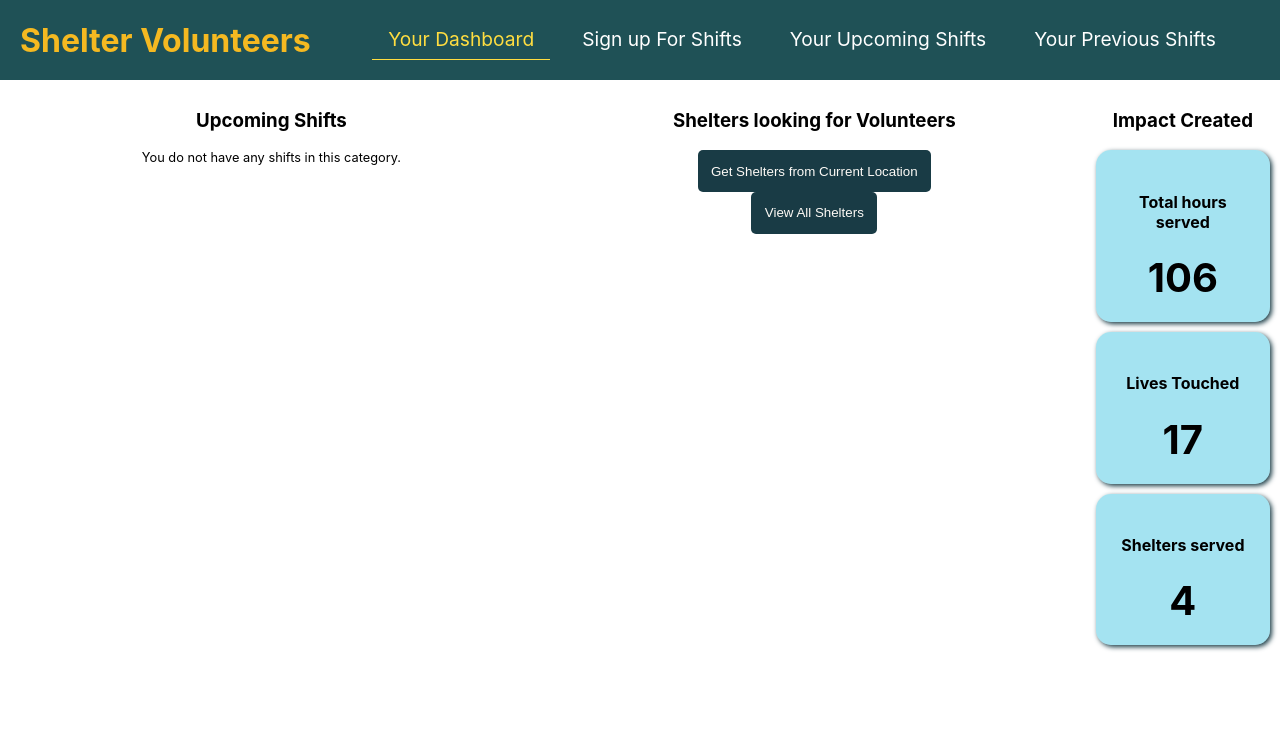
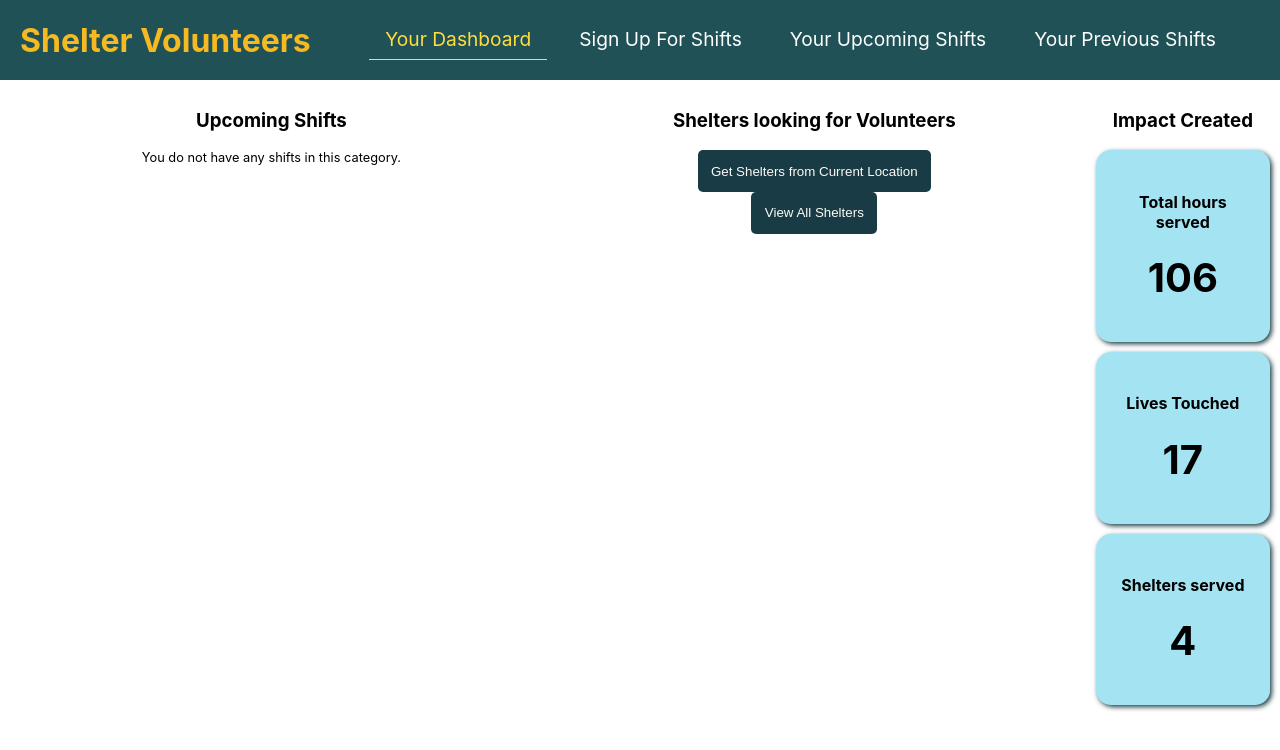
Before and after one commit to oss-slu/shelter_volunteers, a React (Create React App) app in the folder client_app/: page / in a window 1280 px wide. Shown: the top 750 px of the page. Built offline with nearby package versions, Linux system fonts and the light colour scheme; no server answers.

Commit message:
added cancel feature [disabling option to cancel past shifts] + small UI fixes

```diff
--- a/client_app/src/Components/NavBar.js
+++ b/client_app/src/Components/NavBar.js
@@ -34,7 +34,7 @@ function NavBar() {
                 className="nav-links"
                 onClick={handleClick}
               >
-                Sign up For Shifts
+                Sign Up For Shifts
               </NavLink>
             </li>
             <li className="nav-item">
--- a/client_app/src/Shifts.js
+++ b/client_app/src/Shifts.js
@@ -20,6 +20,11 @@ function Shifts(request_endpoint) {
   },[]);
 
   const handleCancelShift = (shiftCode) => {
+    const shiftEndTime = new Date(shiftCode.end_time).getTime();
+    if (shiftEndTime < Date.now()) {
+      console.error("Cannot cancel past shifts.");
+    return;
+    }
     fetch(`${SERVER}/shifts/${shiftCode}`, {
       method: "DELETE",
       headers: {
--- a/client_app/src/index.css
+++ b/client_app/src/index.css
@@ -256,6 +256,10 @@ p {
   flex: 3;
 }
 
+.volunteer-dashboard .column-2 p {
+  margin-bottom: 5px;
+}
+
 .volunteer-dashboard .column-3 {
   flex: 1;
 }
@@ -282,6 +286,7 @@ p {
 .volunteer-dashboard .column-3 .card p {
   font-size: 2.5em;
   font-weight: bold;
+  padding-bottom: 20px;
 }
 
 button {
```
